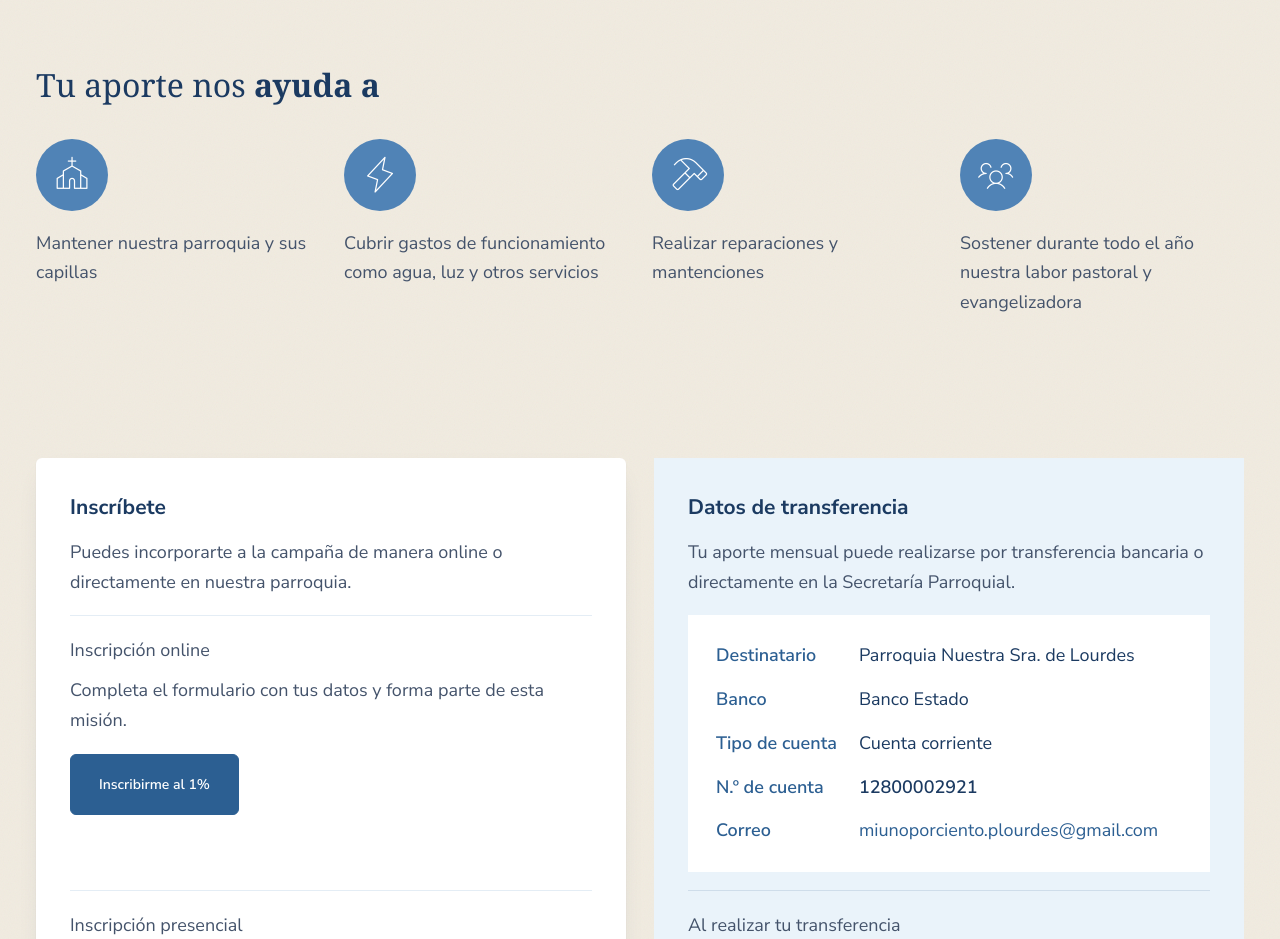
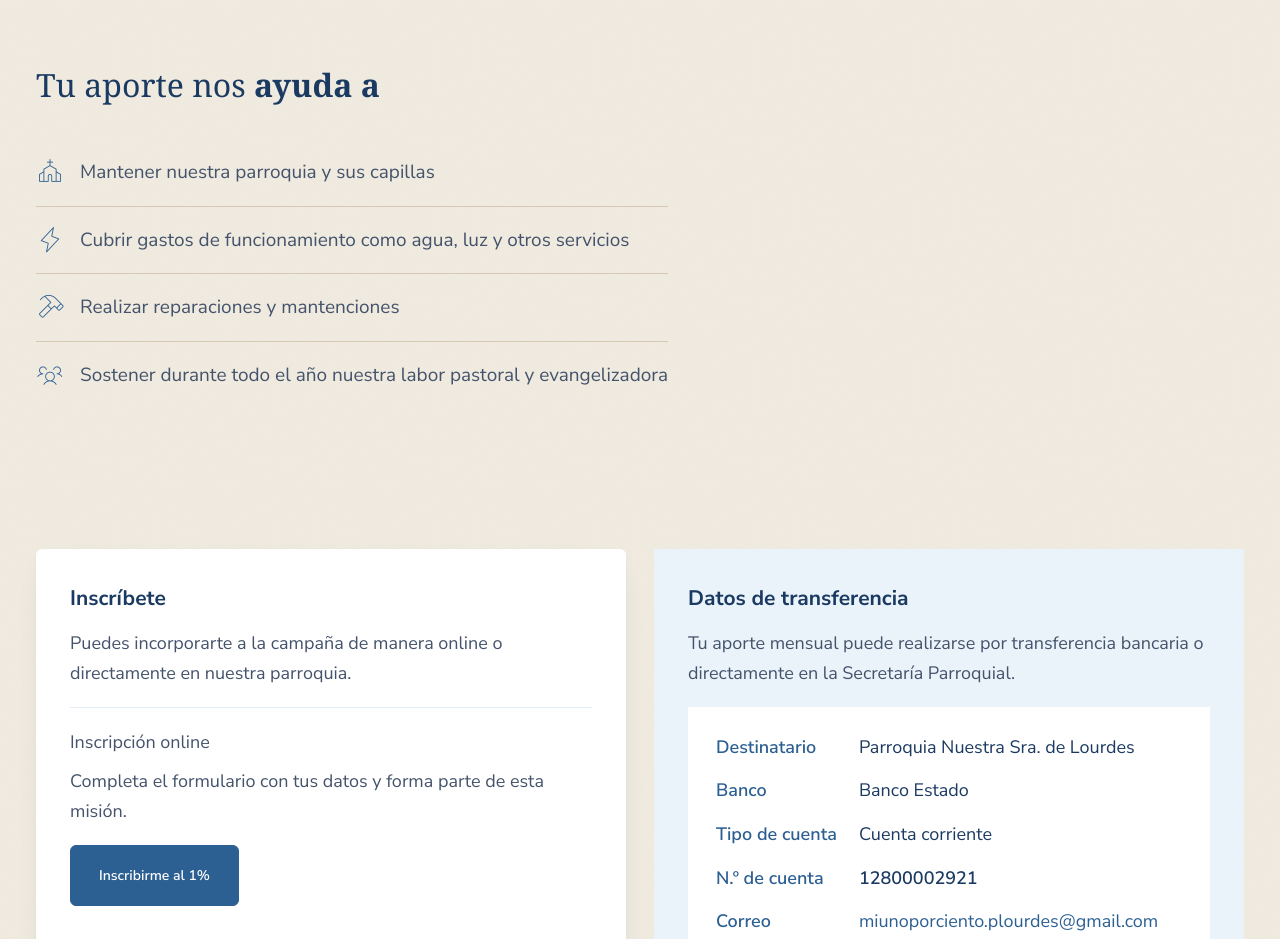
Before and after one commit to jloayzaes/parroquia-lourdes-laserena, a plain HTML site: page sitio/uno-por-ciento.html in a window 1280 px wide. Shown: the part 940-1879 px from the top of the page. Drawn offline with nearby package versions, Linux system fonts and the light colour scheme; a web font is replaced by a local one.

Commit message:
Los destinos del aporte pasan a ser una lista
Eran cuatro bloques en fila con el círculo celeste —los mismos que se
quitaron de la portada por mecánicos, aquí quedaron sin actualizar—,
flotando sobre el fondo cuando todo el resto del sitio ya vive en
tarjetas, con textos de cuatro a nueve palabras que dejaban la fila
despareja y mucho aire muerto a la derecha de cada uno.

Ahora es lo que el contenido siempre fue: una lista. Una columna, el
ícono fino al costado en vez de dentro de un círculo, y una línea entre
ítems. Así el título «Tu aporte nos ayuda a» enlaza directo con las
cuatro frases que lo completan, que era el buen recurso que ya tenía la
sección y que la maqueta anterior interrumpía.

Se descartaron tres versiones con tarjetas: el contenido es una lista de
destinos de un mismo aporte, y encajonarlo lo hacía parecer cuatro cosas
sueltas. También se descartó quitar los íconos del todo; se quedan, pero
finos y al lado.

Verificado: sin desbordes en 12 páginas × 10 anchos, enlaces, anclas y
etiquetas sin problemas, consola limpia, sin restos de la maqueta
anterior.

Co-Authored-By: Claude Opus 5 <noreply@anthropic.com>

```diff
--- a/sitio/assets/css/sitio.css
+++ b/sitio/assets/css/sitio.css
@@ -949,8 +949,24 @@ img.capilla__foto { width: 100%; height: min(300px, 58vw); object-fit: cover; }
 .destacado-celeste { background: var(--celeste-claro); padding: 34px 36px; font: 300 21px/1.35 var(--fuente); color: var(--azul); }
 .destacado-celeste strong { font-weight: 600; }
 
-.ayuda { display: flex; flex-direction: column; gap: 18px; }
-.ayuda p { font: 400 18px/1.65 var(--fuente); color: var(--texto); }
+/* Los destinos del aporte, en una lista de una columna.
+   Antes eran cuatro bloques en fila con el círculo celeste —los mismos que se
+   quitaron de la portada por mecánicos— flotando sobre el fondo, con los
+   textos de largos muy distintos y mucho aire muerto a la derecha. Una lista
+   es lo que el contenido es, y así el título «Tu aporte nos ayuda a» enlaza
+   directo con las frases que lo completan.
+   El ícono se queda fino y al costado: acompaña sin competir. */
+.ayuda-lista { list-style: none; margin: 0; padding: 0; max-width: 62ch; }
+.ayuda-lista li {
+  display: flex;
+  align-items: flex-start;
+  gap: 16px;
+  padding: 18px 0;
+  font: 400 19px/1.6 var(--fuente);
+  color: var(--texto);
+}
+.ayuda-lista li + li { border-top: 1px solid var(--papel-linea); }
+.ayuda-lista i { font-size: 28px; color: var(--azul-medio); flex: none; line-height: 1.1; }
 
 .aporte { display: flex; flex-direction: column; gap: 18px; padding: 36px 34px; }
 .aporte--borde { background: var(--blanco); border-radius: var(--radio); box-shadow: var(--sombra); }
--- a/sitio/uno-por-ciento.html
+++ b/sitio/uno-por-ciento.html
@@ -23,7 +23,7 @@
 <link rel="preconnect" href="https://fonts.gstatic.com" crossorigin>
 <link rel="stylesheet" href="https://fonts.googleapis.com/css2?family=Nunito+Sans:ital,opsz,wght@0,6..12,300;0,6..12,400;0,6..12,600;0,6..12,700;1,6..12,300&family=Petrona:ital,wght@0,400;0,500;0,600;1,400&display=swap">
 <link rel="stylesheet" href="https://cdn.jsdelivr.net/npm/@phosphor-icons/web@2.1.1/src/thin/style.css">
-<link rel="stylesheet" href="assets/css/sitio.css?v=fb9e0b25">
+<link rel="stylesheet" href="assets/css/sitio.css?v=08ff5cb2">
 </head>
 <body>
 <a class="salto-contenido" href="#contenido">Ir al contenido</a>
@@ -179,24 +179,12 @@
     <!-- Destinos del aporte -->
     <section class="bloque" style="padding-top:64px">
       <h2 class="titulo-medio mb-34">Tu aporte nos <strong>ayuda a</strong></h2>
-      <div class="rejilla rejilla--4">
-        <div class="ayuda">
-          <div class="badge" style="--tam:72px"><i class="ph-thin ph-church" aria-hidden="true"></i></div>
-          <p>Mantener nuestra parroquia y sus capillas</p>
-        </div>
-        <div class="ayuda">
-          <div class="badge" style="--tam:72px"><i class="ph-thin ph-lightning" aria-hidden="true"></i></div>
-          <p>Cubrir gastos de funcionamiento como agua, luz y otros servicios</p>
-        </div>
-        <div class="ayuda">
-          <div class="badge" style="--tam:72px"><i class="ph-thin ph-hammer" aria-hidden="true"></i></div>
-          <p>Realizar reparaciones y mantenciones</p>
-        </div>
-        <div class="ayuda">
-          <div class="badge" style="--tam:72px"><i class="ph-thin ph-users-three" aria-hidden="true"></i></div>
-          <p>Sostener durante todo el año nuestra labor pastoral y evangelizadora</p>
-        </div>
-      </div>
+      <ul class="ayuda-lista">
+        <li><i class="ph-thin ph-church" aria-hidden="true"></i><span>Mantener nuestra parroquia y sus capillas</span></li>
+        <li><i class="ph-thin ph-lightning" aria-hidden="true"></i><span>Cubrir gastos de funcionamiento como agua, luz y otros servicios</span></li>
+        <li><i class="ph-thin ph-hammer" aria-hidden="true"></i><span>Realizar reparaciones y mantenciones</span></li>
+        <li><i class="ph-thin ph-users-three" aria-hidden="true"></i><span>Sostener durante todo el año nuestra labor pastoral y evangelizadora</span></li>
+      </ul>
     </section>
 
     <!-- Cómo aportar -->
```
Also changed, not shown: sitio/avisos.html (+1 -1 lines), sitio/capillas.html (+1 -1 lines), sitio/certificados.html (+1 -1 lines), sitio/historia.html (+1 -1 lines), sitio/horarios.html (+1 -1 lines), sitio/index.html (+1 -1 lines), sitio/pastorales.html (+1 -1 lines), sitio/patrona.html (+1 -1 lines), sitio/sacerdotes.html (+1 -1 lines), sitio/sacramentos.html (+1 -1 lines), sitio/servicios.html (+1 -1 lines).
